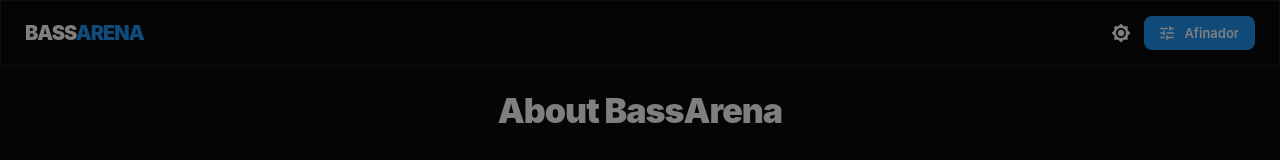
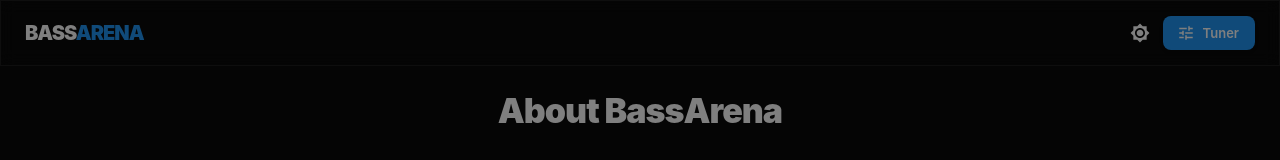
Before and after one commit to AxelAyi/bass-arena, a React (Vite) app: page /#/about in a window 1280 px wide. Shown: the top 160 px of the page. Built offline with nearby package versions, Linux system fonts and the light colour scheme.

Commit message:
fix: tuner translation update

```diff
--- a/localization/translations.ts
+++ b/localization/translations.ts
@@ -2,7 +2,7 @@ import { AppLanguage } from '../state/store';
 
 export const translations: Record<AppLanguage, any> = {
   en: {
-    nav: { program: 'Program', training: 'Training', theory: 'Theory', settings: 'Settings', setup: 'Setup', tuner: 'Afinador', about: 'About' },
+    nav: { program: 'Program', training: 'Training', theory: 'Theory', settings: 'Settings', setup: 'Setup', tuner: 'Tuner', about: 'About' },
     welcome: {
       title: 'Welcome to BassArena!',
       subtitle: 'Prepare your Gear',
```
